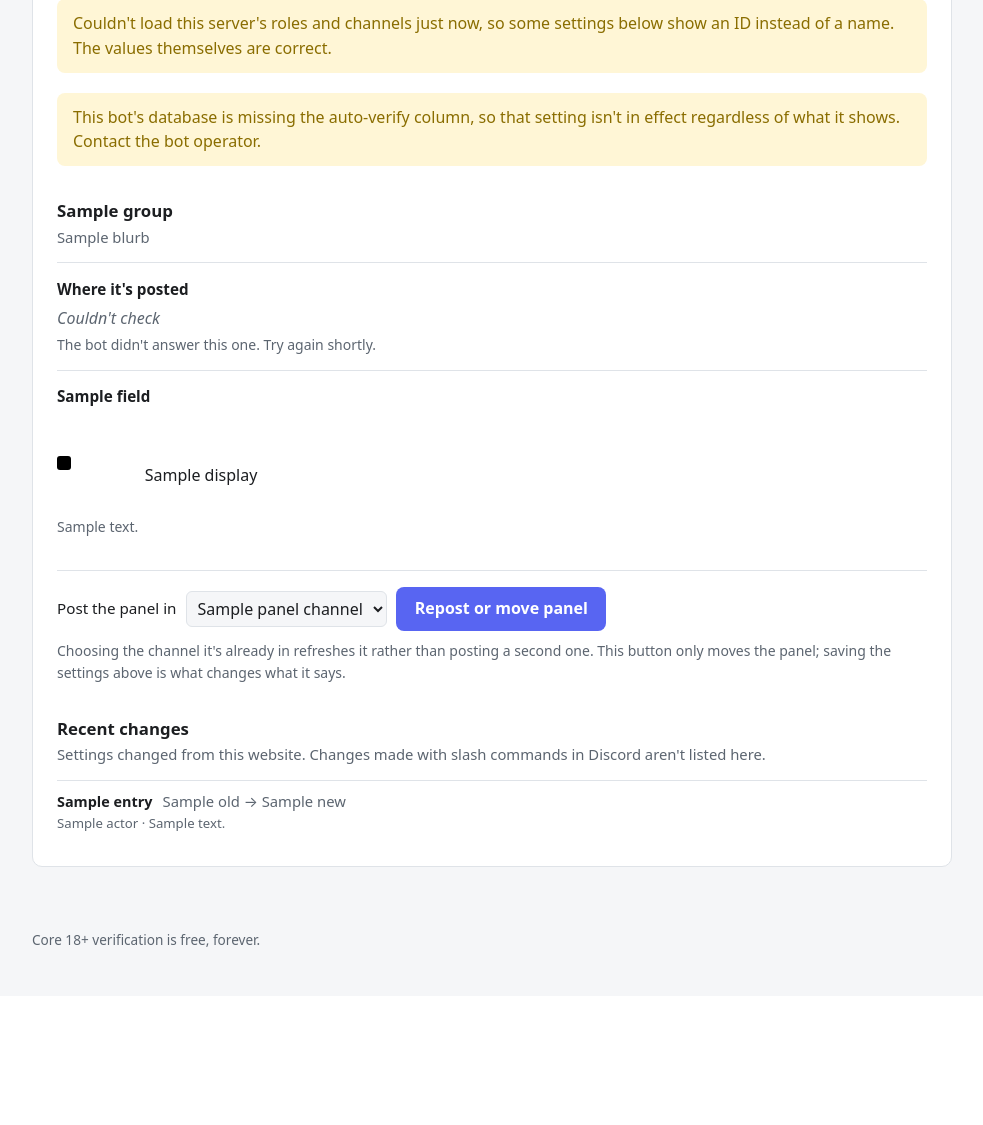
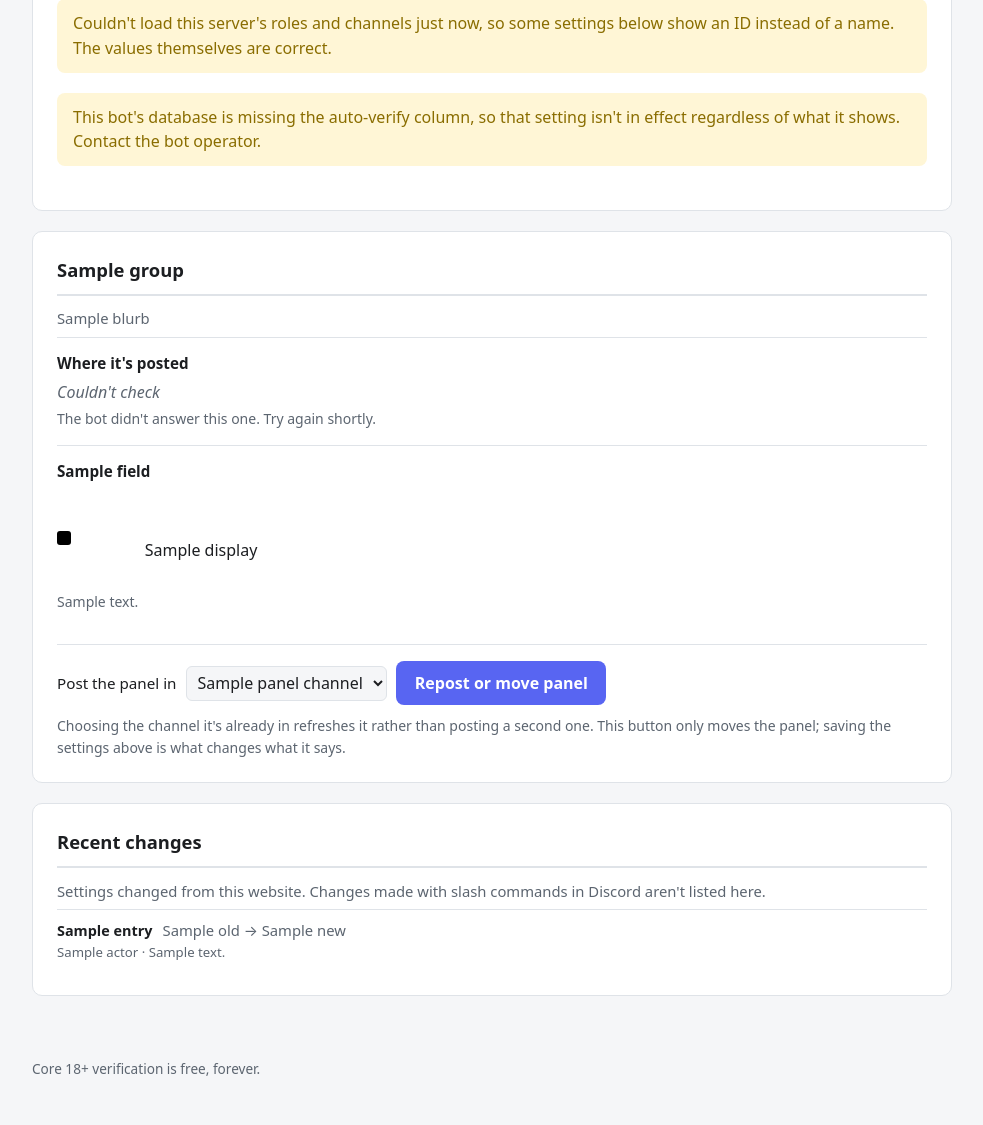
Before and after one commit to PhillipDiCarlo/VRCVerify, a Python web app: template src/dashboard/templates/settings.html in a window 1280 px wide. Shown: the part 513-1638 px from the top of the page, without its empty margins (148-1131 px from the left). Before the commit the page ends 1460 px from the top, so only its background shows below. Run offline with Jinja, Linux system fonts and the light colour scheme; the template is opened without the code that fills it: most values are stand-ins (such as "Sample title", 1, 10 or a date in 2020); grey boxes marked "Sample" are stand-in pictures.

Commit message:
Give each settings group its own card
The groups on the settings page were headings inside one long panel,
separated by margin. The settings *within* a group are divided by hairlines,
so a group boundary made of whitespace carried no more visual weight than the
rows it was supposed to be containing -- which section you were in had to be
read rather than seen, and the page got longer with every group that opened
for saving.

Each group is now its own card, so page background shows between sections.
That is the one separator nothing inside a section can imitate, which is why
it beats adding yet another rule or more margin. Headings go to 1.15rem at
650 with a 2px rule beneath, twice the weight of the 1px dividers between
settings, so the hierarchy resolves at a glance.

No new markup beyond moving where the panel opens and closes: the intro card
carries the guild header, the notices and the upgrade block, then one card per
group, then the change history.

That move put a section's open and close tags on opposite sides of a {% for %},
which is a mistake nothing would have caught. A stray </section> renders
perfectly well in a browser -- it silently reparents everything after it -- and
every existing test asserts on substrings that survive that. So there is now a
test that parses the rendered page and checks every container closes. Verified
by deleting a real closing tag: it was the only test that failed.

```diff
--- a/src/dashboard/static/style.css
+++ b/src/dashboard/static/style.css
@@ -184,9 +184,24 @@ button.link {
 .upgrade p:last-child { margin-bottom: 0; }
 .upgrade a { color: var(--accent); }
 
-.group { margin-top: 2rem; }
-.group h2 { font-size: 1.05rem; margin: 0; }
-.blurb { margin: 0.1rem 0 0.85rem; }
+/* Each settings group is its own card. Whitespace alone did not separate them:
+ * the settings *inside* a group are divided by a hairline, so a group boundary
+ * made of margin carried no more weight than the rows it was supposed to be
+ * containing. A card puts page background between sections, which is the one
+ * separator nothing inside a section can imitate. */
+.panel + .panel { margin-top: 1.25rem; }
+
+/* The heading gets its own rule and a little more size, so the top of a card
+ * announces itself even when the card above it has scrolled off. */
+.group h2 {
+  font-size: 1.15rem;
+  font-weight: 650;
+  margin: 0;
+  padding-bottom: 0.6rem;
+  border-bottom: 2px solid var(--line);
+}
+
+.blurb { margin: 0.7rem 0 0.4rem; }
 
 .settings { margin: 0; }
 
--- a/src/dashboard/templates/settings.html
+++ b/src/dashboard/templates/settings.html
@@ -12,6 +12,11 @@
 {% block content %}
 <p class="crumb"><a href="{{ url_for('index') }}">&larr; All servers</a></p>
 
+{# Each group below is its own card rather than a heading inside one long
+   panel. Settings within a group are separated by a hairline, so when the
+   groups were only separated by whitespace the two boundaries carried the
+   same visual weight and "which section am I in" had to be read rather than
+   seen. #}
 <section class="panel">
   <header class="guild-head">
     <span class="icon" aria-hidden="true">
@@ -105,10 +110,11 @@
       isn't in effect regardless of what it shows. Contact the bot operator.
     </p>
   {% endif %}
+</section>
 
-  {% for group in groups %}
-    {% set editable = group.fields | selectattr('editable') | list %}
-    <section class="group">
+{% for group in groups %}
+  {% set editable = group.fields | selectattr('editable') | list %}
+  <section class="panel group">
       <h2>{{ group.title }}</h2>
       <p class="muted blurb">{{ group.blurb }}</p>
 
@@ -281,10 +287,10 @@
           </span>
         </form>
       {% endif %}
-    </section>
-  {% endfor %}
+  </section>
+{% endfor %}
 
-  <section class="group">
+<section class="panel group">
     <h2>Recent changes</h2>
     <p class="muted blurb">
       Settings changed from this website. Changes made with slash commands in
@@ -308,6 +314,5 @@
         {% endfor %}
       </ul>
     {% endif %}
-  </section>
 </section>
 {% endblock %}
```
Also changed, not shown: tests/test_dashboard.py (+43 -0 lines).
